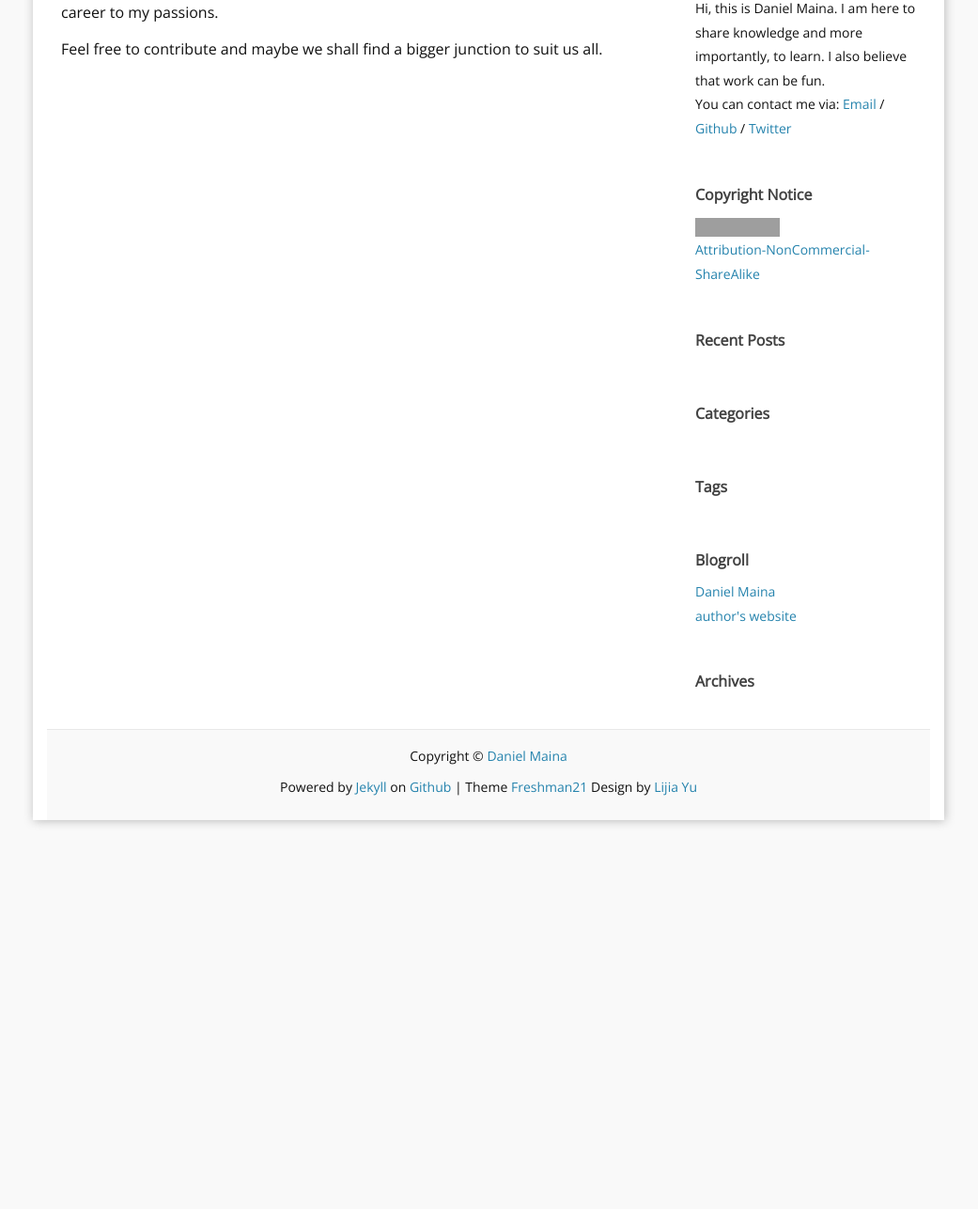
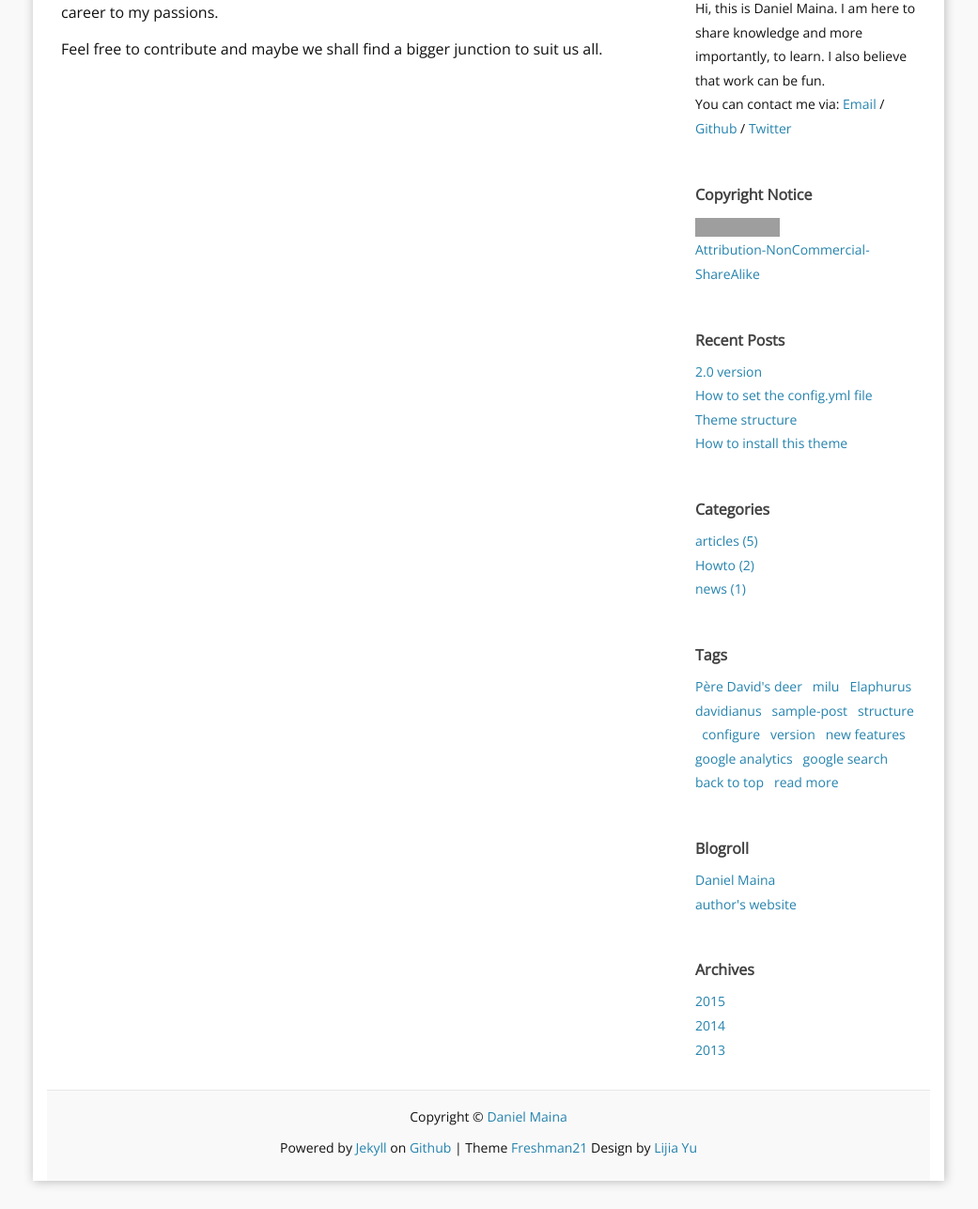
Before and after one commit to danconsults/sampleblog, a Jekyll site: the page built from b_about.md, in a window 1280 px wide, cut to the strip 400-1687 px from the top of the page. Shown: the whole strip at 94% size, without its empty margins (120-1161 px from the left). Built offline with Jekyll 4.4.1, drawn with Linux system fonts in a browser that asks for light colours; comment, search, counter and statistics services are not loaded; before the commit the page ends 1303 px from its top, so only the background shows below that; grey boxes are pictures that could not be loaded.

```diff
--- a/_posts/2015-05-18-your-filename.md
+++ b/_posts/2015-05-18-your-filename.md
@@ -1,6 +1,19 @@
 ---
-published: false
+published: true
+title: 2.0 version
+layout: post
+author: Yu
+category: articles
+tags: [sample post]
+- version
+- new features
+- google analytics
+- google search
+- back to top
+- read more
+comments: true
 ---
+
 
 ## A New Post RANDOMLY TYPED OUT
 
@@ -18,7 +31,9 @@ _they are the most advantageous of all things_
 - iteADFDFm
 - iDSFtem
 - iteSDFDSFDSFESFDF
-		1. itemSDFDSF
+
+
+        1. itemSDFDSF
 		2. itemDFSDF
 		3. iteSDFDSm
 
--- a/a_home.md
+++ b/a_home.md
@@ -1,5 +1,7 @@
 ---
 layout: page
 title: Home
-permalink: /Home/
+permalink: /
 ---
+
+sample text
```
Also changed, not shown: _posts/2013-10-10-milu.md (renamed from _posts/.2013-10-10-milu.md), _posts/2014-12-13-simple-post.md (renamed from _posts/.2014-12-13-simple-post.md), _posts/2014-12-18-how-to-install.md (renamed from _posts/.2014-12-18-how-to-install.md), _posts/2014-12-19-freshman21-structure.md (renamed from _posts/.2014-12-19-freshman21-structure.md), _posts/2014-12-19-how-to-set-the-config-file.md (renamed from _posts/.2014-12-19-how-to-set-the-config-file.md), _posts/2015-03-31-2.0version.md (renamed from _posts/.2015-03-31-2.0version.md), 1 other file.
